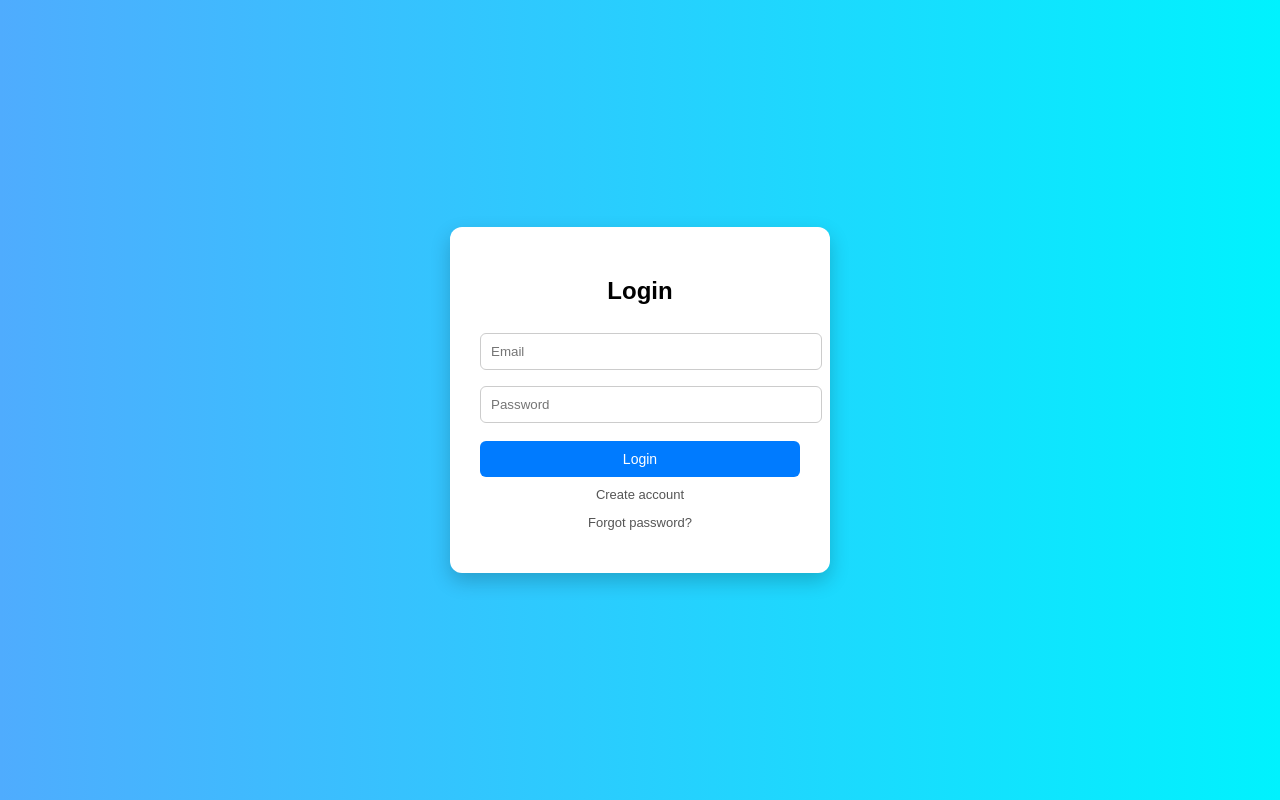
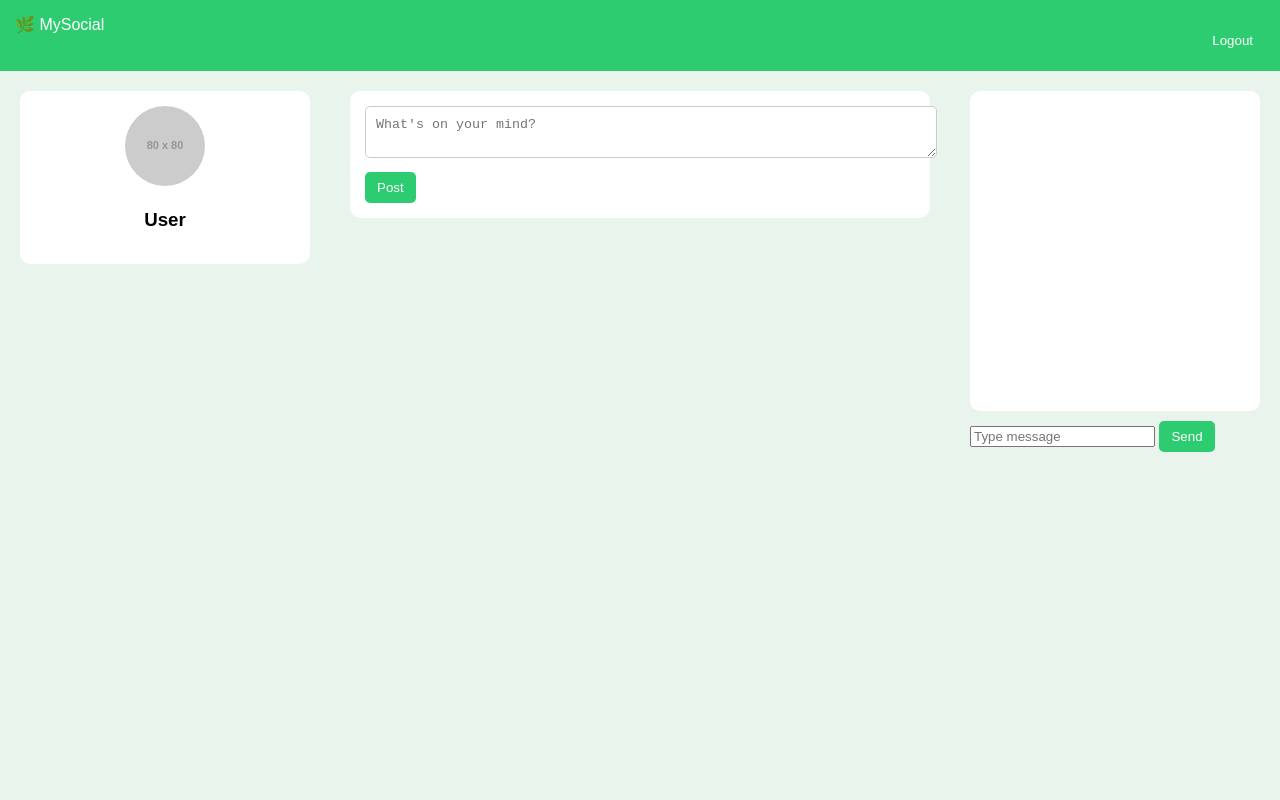
Before and after one commit to rasbamba/simple-mongo-app, a website: page public/index.html in a window 1280 px wide. Drawn offline with Linux system fonts and the light colour scheme; placeholder pictures from the web are drawn by us.

Commit message:
Update index.html Facebook style green

```diff
--- a/public/index.html
+++ b/public/index.html
@@ -1,118 +1,148 @@
 <!DOCTYPE html>
 <html>
 <head>
-  <title>Auth App</title>
+  <title>Social App</title>
 
   <style>
     body {
+      margin: 0;
       font-family: Arial;
-      background: linear-gradient(to right, #4facfe, #00f2fe);
-      display: flex;
-      justify-content: center;
-      align-items: center;
-      height: 100vh;
-      margin: 0;
+      background: #e9f5ec;
     }
 
-    .card {
+    /* NAVBAR */
+    .navbar {
+      background: #2ecc71;
+      color: white;
+      padding: 15px;
+      display: flex;
+      justify-content: space-between;
+    }
+
+    .container {
+      display: flex;
+    }
+
+    /* SIDEBAR */
+    .sidebar {
+      width: 25%;
+      padding: 20px;
+    }
+
+    .profile-card {
       background: white;
-      padding: 30px;
-      border-radius: 12px;
-      width: 320px;
-      box-shadow: 0 8px 20px rgba(0,0,0,0.2);
+      padding: 15px;
+      border-radius: 10px;
       text-align: center;
     }
 
-    h2 {
-      margin-bottom: 20px;
+    .profile-card img {
+      width: 80px;
+      height: 80px;
+      border-radius: 50%;
     }
 
-    input {
+    /* FEED */
+    .feed {
+      width: 50%;
+      padding: 20px;
+    }
+
+    .post-box {
+      background: white;
+      padding: 15px;
+      border-radius: 10px;
+      margin-bottom: 15px;
+    }
+
+    .post {
+      background: white;
+      padding: 15px;
+      border-radius: 10px;
+      margin-bottom: 10px;
+    }
+
+    textarea {
       width: 100%;
       padding: 10px;
-      margin: 8px 0;
+      border-radius: 5px;
       border: 1px solid #ccc;
-      border-radius: 6px;
     }
 
     button {
-      width: 100%;
-      padding: 10px;
       margin-top: 10px;
+      padding: 8px 12px;
       border: none;
-      border-radius: 6px;
-      background: #007bff;
+      background: #2ecc71;
       color: white;
-      cursor: pointer;
-      font-size: 14px;
-    }
-
-    button:hover {
-      background: #0056b3;
-    }
-
-    .switch {
-      margin-top: 10px;
-      font-size: 13px;
-      color: #555;
+      border-radius: 5px;
       cursor: pointer;
     }
 
-    .switch:hover {
-      text-decoration: underline;
+    /* CHAT */
+    .chat {
+      width: 25%;
+      padding: 20px;
     }
 
-    #login, #signup, #reset {
-      display: none;
+    .chat-box {
+      background: white;
+      padding: 10px;
+      border-radius: 10px;
+      height: 300px;
+      overflow-y: auto;
     }
+
+    .message {
+      margin: 5px 0;
+      padding: 5px;
+      background: #d4efdf;
+      border-radius: 5px;
+    }
+
   </style>
 </head>
 
 <body>
 
-<div class="card">
+<div class="navbar">
+  <span>🌿 MySocial</span>
+  <button onclick="logout()">Logout</button>
+</div>
 
-  <!-- LOGIN -->
-  <div id="login">
-    <h2>Login</h2>
-    <input id="loginEmail" placeholder="Email">
-    <input id="loginPswd" type="password" placeholder="Password">
-    <button onclick="login()">Login</button>
+<div class="container">
 
-    <p class="switch" onclick="showSignup()">Create account</p>
-    <p class="switch" onclick="showReset()">Forgot password?</p>
+  <!-- PROFILE -->
+  <div class="sidebar">
+    <div class="profile-card">
+      <img src="https://via.placeholder.com/80">
+      <h3 id="username">User</h3>
+    </div>
   </div>
 
-  <!-- SIGNUP -->
-  <div id="signup">
-    <h2>Sign Up</h2>
-    <input id="name" placeholder="Name">
-    <input id="age" placeholder="Age">
-    <input id="email" placeholder="Email">
-    <input id="pswd" type="password" placeholder="Password">
-    <button onclick="send()">Register</button>
+  <!-- FEED -->
+  <div class="feed">
 
-    <p class="switch" onclick="showLogin()">Already have account?</p>
+    <div class="post-box">
+      <textarea id="postText" placeholder="What's on your mind?"></textarea>
+      <button onclick="createPost()">Post</button>
+    </div>
+
+    <div id="posts"></div>
+
   </div>
 
-  <!-- RESET -->
-  <div id="reset">
-    <h2>Reset Password</h2>
-    <input id="resetEmail" placeholder="Email">
-    <input id="newPassword" type="password" placeholder="New Password">
-    <button onclick="resetPassword()">Reset</button>
+  <!-- CHAT -->
+  <div class="chat">
+    <div class="chat-box" id="chatBox"></div>
 
-    <p class="switch" onclick="showLogin()">Back to login</p>
+    <input id="msgInput" placeholder="Type message">
+    <button onclick="sendMessage()">Send</button>
   </div>
 
 </div>
 
 <script src="script.js"></script>
 
-<script>
-  // default screen
-  showLogin();
-</script>
-
 </body>
 </html>
```
